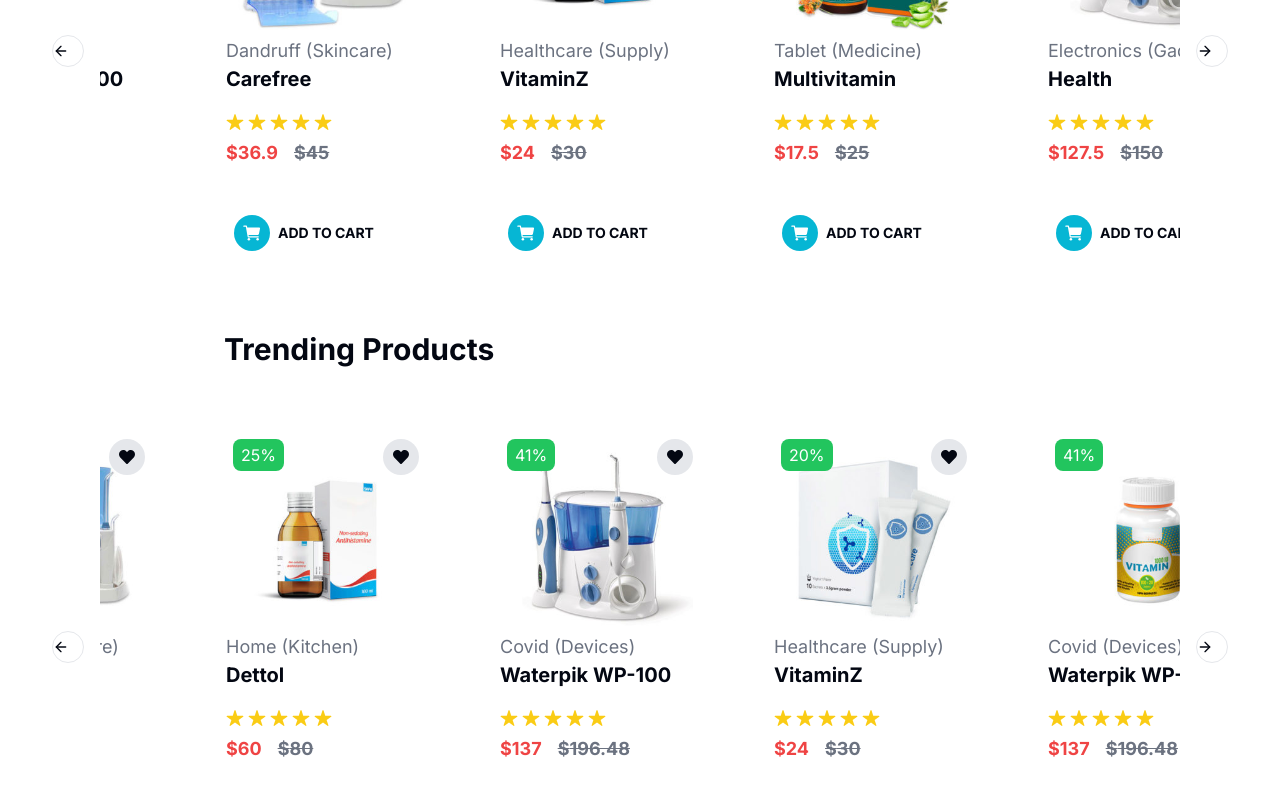
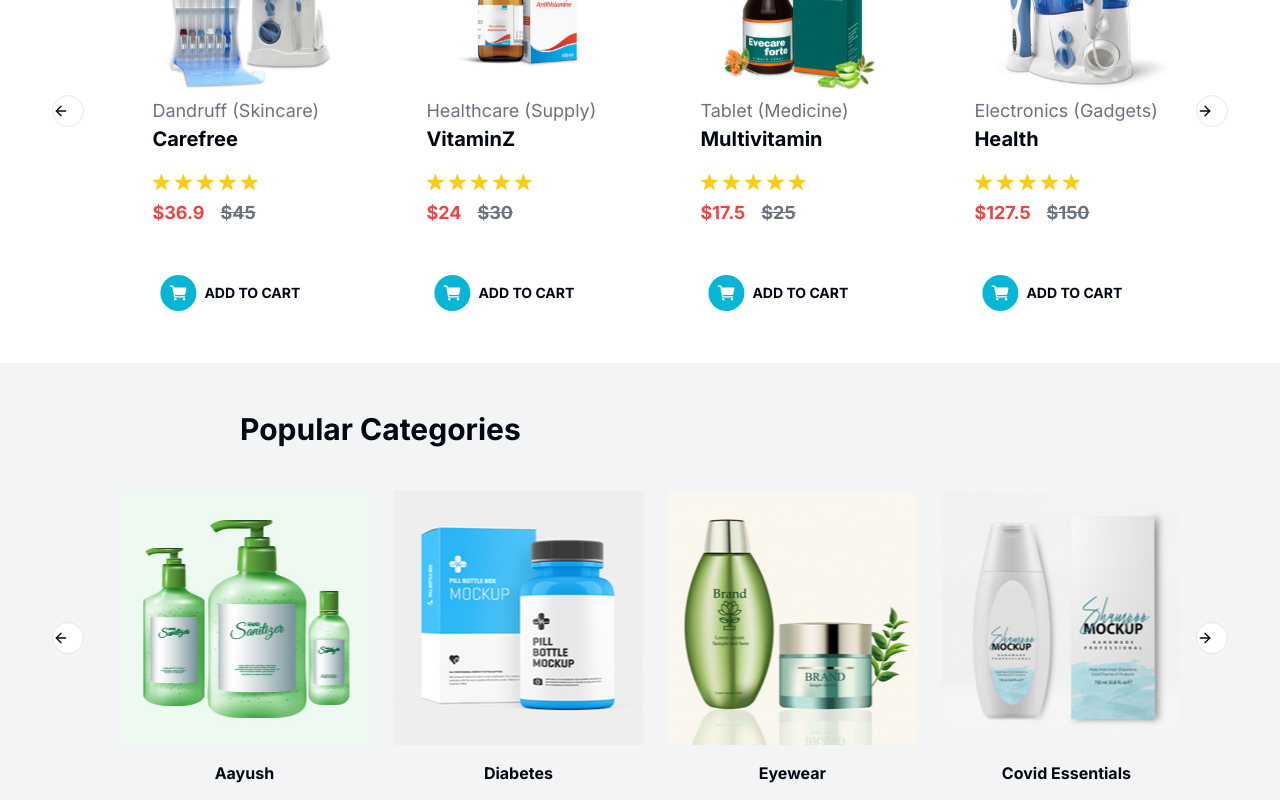
Before and after one commit to lakshya104/nextjs-pharmacy, a Next.js app: page / in a window 1280 px wide. Shown: the part 2940-3740 px from the top of the page. Built offline with nearby package versions, Linux system fonts and the light colour scheme.

Commit message:
Adde some components

```diff
--- /dev/null
+++ b/app/components/AddToCart.tsx
@@ -0,0 +1,14 @@
+import { IoCart } from "react-icons/io5";
+
+const AddToCart = () => {
+  return (
+    <div className="flex p-1 md:p-2 justify-start space-x-2 group items-center hover:bg-cyan-500 transition hover:text-white rounded-3xl mt-5 md:mt-10 w-[140px] md:w-[200px] cursor-pointer">
+      <div className="p-2 bg-cyan-500 rounded-full text-white">
+        <IoCart className="text-lg md:text-xl" />
+      </div>
+      <h4 className="font-bold text-xs md:text-sm">ADD TO CART</h4>
+    </div>
+  );
+};
+
+export default AddToCart;
--- a/app/components/FeaturedBrand.tsx
+++ b/app/components/FeaturedBrand.tsx
@@ -1,45 +1,16 @@
 "use client";
 import Image from "next/image";
 import React from "react";
-import image1 from "../assets/images/brand-1.jpg";
-import image2 from "../assets/images/icons/stomach.svg";
-import Autoplay from "embla-carousel-autoplay";
 import {
-  Carousel,
   CarouselContent,
   CarouselItem,
-  CarouselNext,
-  CarouselPrevious,
 } from "@/components/ui/carousel";
 import { FeaturedBrandProducts } from "../staticData";
+import SmallCarousel from "./SmallCarousel";
 
 const FeaturedBrand = () => {
   return (
-    <section className="bg-gray-100">
-      <div className="flex items-center justify-center flex-col space-y-4 p-5 w-[100%]">
-        <h2 className="text-2xl font-bold">Featured Brands</h2>
-        <ShadcnCarouselV2 />
-      </div>
-    </section>
-  );
-};
-
-export default FeaturedBrand;
-
-export function ShadcnCarouselV2() {
-  return (
-    <Carousel
-      opts={{
-        align: "start",
-        loop: true,
-      }}
-      plugins={[
-        Autoplay({
-          delay: 2000,
-        }),
-      ]}
-      className="w-[280px] md:w-[750px] lg:w-[1080px] m-auto"
-    >
+    <SmallCarousel title="Featured Brands">
        <CarouselContent>
             {FeaturedBrandProducts.map((item, index) => (
               <CarouselItem
@@ -69,8 +40,8 @@
               </CarouselItem>
             ))}
           </CarouselContent>
-      <CarouselPrevious className="lg:block hidden" />
-      <CarouselNext className="lg:block  hidden" />
-    </Carousel>
+    </SmallCarousel>
   );
-}
+};
+
+export default FeaturedBrand;
--- a/app/components/HealthProduct.tsx
+++ b/app/components/HealthProduct.tsx
@@ -4,7 +4,7 @@
 
 const HealthProduct = () => {
   return (
-    <ProductCarousel title='Health Product' timer={null} productArray={shuffledProducts} />
+    <ProductCarousel title='Health Products' timer={null} productArray={shuffledProducts} />
   )
 }
 
--- /dev/null
+++ b/app/components/PopularCategories.tsx
@@ -0,0 +1,40 @@
+import Image from "next/image";
+import React from "react";
+import SmallCarousel from "./SmallCarousel";
+import { popularCategoryData } from "../staticData";
+import { CarouselContent, CarouselItem } from "@/components/ui/carousel";
+
+const PopularCategories = () => {
+  return (
+    <SmallCarousel title="Popular Categories">
+      <CarouselContent>
+        {popularCategoryData.map((item, index) => (
+          <CarouselItem
+            key={index}
+            className="basis-[100%] md:basis-1/2 lg:basis-1/4"
+          >
+            <div className="flex items-center justify-center">
+              <div className="flex justify-center items-center flex-col space-y-4">
+                <div className="popular-categories__image">
+                  <Image
+                    height={100}
+                    width={250}
+                    src={item.image}
+                    alt="colgate"
+                  />
+                </div>
+                <p>
+                  <a className="font-bold" href="">
+                    {item.category}
+                  </a>
+                </p>
+              </div>
+            </div>
+          </CarouselItem>
+        ))}
+      </CarouselContent>
+    </SmallCarousel>
+  );
+};
+
+export default PopularCategories;
--- a/app/components/ProductCarousel.tsx
+++ b/app/components/ProductCarousel.tsx
@@ -1,16 +1,7 @@
-"use client";
+"use client"
 import React from "react";
-import Autoplay from "embla-carousel-autoplay";
-import {
-  Carousel,
-  CarouselContent,
-  CarouselItem,
-  CarouselNext,
-  CarouselPrevious,
-} from "@/components/ui/carousel";
-import SingleProductCard from "./SingleProductCard";
-import { products } from "../staticData";
 import type { Product } from "../staticData";
+import { ShadcnCarousel } from "./ShadcnCarousel";
 
 interface ProductCarouselProps {
   title: string;
@@ -42,50 +33,3 @@
 };
 
 export default ProductCarousel;
-
-interface ShadcnCarouselProps {
-  productsPrimary: Product[];
-}
-
-export const ShadcnCarousel: React.FC<ShadcnCarouselProps> = ({
-  productsPrimary,
-}) => {
-  return (
-    <Carousel
-      opts={{
-        align: "start",
-        loop: true,
-      }}
-      plugins={[
-        Autoplay({
-          delay: 2000,
-        }),
-      ]}
-      className="w-[280px] md:w-[750px] lg:w-[1080px] m-auto "
-    >
-      <CarouselContent>
-        {productsPrimary.map((item, index) => (
-          <CarouselItem
-            key={index}
-            className="basis-[100%] md:basis-1/2 lg:basis-1/4"
-          >
-            <div className="p-1">
-              <SingleProductCard
-                image={item.image}
-                imageAlt={item.imageAlt}
-                discount={item.discount}
-                category={item.category}
-                subCategory={item.subCategory}
-                productName={item.productName}
-                mrp={item.mrp}
-                actualPrice={item.actualPrice}
-              />
-            </div>
-          </CarouselItem>
-        ))}
-      </CarouselContent>
-      <CarouselPrevious className="lg:block hidden" />
-      <CarouselNext className="lg:block  hidden" />
-    </Carousel>
-  );
-};
--- /dev/null
+++ b/app/components/ShadcnCarousel.tsx
@@ -0,0 +1,82 @@
+import {
+  Carousel,
+  CarouselContent,
+  CarouselItem,
+  CarouselNext,
+  CarouselPrevious,
+} from "@/components/ui/carousel";
+import Autoplay from "embla-carousel-autoplay";
+import SingleProductCard from "./SingleProductCard";
+import { Product } from "../staticData";
+
+interface ShadcnCarouselProps {
+  productsPrimary: Product[];
+}
+
+export const ShadcnCarousel: React.FC<ShadcnCarouselProps> = ({
+  productsPrimary,
+}) => {
+  return (
+    <Carousel
+      opts={{
+        align: "start",
+        loop: true,
+      }}
+      plugins={[
+        Autoplay({
+          delay: 2000,
+        }),
+      ]}
+      className="w-[280px] md:w-[750px] lg:w-[1080px] m-auto "
+    >
+      <CarouselContent>
+        {productsPrimary.map((item, index) => (
+          <CarouselItem
+            key={index}
+            className="basis-[100%] md:basis-1/2 lg:basis-1/4"
+          >
+            <div className="p-1">
+              <SingleProductCard
+                image={item.image}
+                imageAlt={item.imageAlt}
+                discount={item.discount}
+                category={item.category}
+                subCategory={item.subCategory}
+                productName={item.productName}
+                mrp={item.mrp}
+                actualPrice={item.actualPrice}
+              />
+            </div>
+          </CarouselItem>
+        ))}
+      </CarouselContent>
+      <CarouselPrevious className="lg:block hidden" />
+      <CarouselNext className="lg:block  hidden" />
+    </Carousel>
+  );
+};
+
+interface ShadcnCarouselV2 {
+  children: React.ReactNode;
+}
+
+export const ShadcnCarouselV2: React.FC<ShadcnCarouselV2> = ({ children }) => {
+  return (
+    <Carousel
+      opts={{
+        align: "start",
+        loop: true,
+      }}
+      plugins={[
+        Autoplay({
+          delay: 2000,
+        }),
+      ]}
+      className="w-[280px] md:w-[750px] lg:w-[1080px] m-auto"
+    >
+      {children}
+      <CarouselPrevious className="lg:block hidden" />
+      <CarouselNext className="lg:block  hidden" />
+    </Carousel>
+  );
+};
--- a/app/components/SingleProductCard.tsx
+++ b/app/components/SingleProductCard.tsx
@@ -1,10 +1,10 @@
 import Image, { StaticImageData } from "next/image";
 import React from "react";
 import { IoStar } from "react-icons/io5";
-import { IoCart } from "react-icons/io5";
 import { FaHeart } from "react-icons/fa";
 import { FaArrowRight } from "react-icons/fa";
 import { FaEye } from "react-icons/fa";
+import AddToCart from "./AddToCart";
 
 interface SingleProductCardProps {
   image: StaticImageData;
@@ -67,12 +67,7 @@
               <span className="line-through text-gray-500 ml-4">${mrp}</span>
             </p>
           </div>
-          <div className="flex p-1 md:p-2 justify-start space-x-2 group items-center hover:bg-cyan-500 transition hover:text-white rounded-3xl mt-5 md:mt-10 w-[140px] md:w-[200px] cursor-pointer">
-            <div className="p-2 bg-cyan-500 rounded-full text-white">
-              <IoCart className="text-lg md:text-xl" />
-            </div>
-            <h4 className="font-bold text-xs md:text-sm">ADD TO CART</h4>
-          </div>
+         <AddToCart />
         </div>
       </div>
     </div>
--- /dev/null
+++ b/app/components/SmallCarousel.tsx
@@ -0,0 +1,25 @@
+"use client";
+import React from "react";
+import { ShadcnCarouselV2 } from "./ShadcnCarousel";
+
+interface SmallCarouselProps {
+  title: string;
+  children: React.ReactNode;
+}
+
+const SmallCarousel: React.FC<SmallCarouselProps> = ({ title, children}) => {
+  return (
+    <section className="bg-gray-100">
+      <div className="flex items-center justify-center flex-col space-y-4 p-5 w-[100%]">
+        <div className="flex p-7 justify-center md:pl-24 md:justify-start md:w-[80%] flex-col md:flex-row space-y-4 md:space-y-0 items-center space-x-2">
+          <h2 className="md:text-3xl text-2xl font-bold">{title}</h2>
+        </div>
+        <ShadcnCarouselV2>
+          {children}
+        </ShadcnCarouselV2>
+      </div>
+    </section>
+  );
+};
+
+export default SmallCarousel;
--- a/app/page.tsx
+++ b/app/page.tsx
@@ -2,6 +2,7 @@
 import  DailyDeals  from "./components/DailyDeals";
 import FeaturedBrand from "./components/FeaturedBrand";
 import HealthProduct from "./components/HealthProduct";
+import PopularCategories from "./components/PopularCategories";
 import ProductCards from "./components/ProductCards";
 import Services from "./components/Services";
 import TrendingProduct from "./components/TrendingProduct";
@@ -15,6 +16,7 @@
       <DailyDeals />
       <FeaturedBrand />
       <HealthProduct />
+      <PopularCategories />
       <TrendingProduct />
     </>
   );
--- a/app/staticData.ts
+++ b/app/staticData.ts
@@ -23,6 +23,14 @@
 import image34 from './assets/images/product-17-1-300x300.jpg';
 import image35 from './assets/images/product-16-300x300.jpg';
 import image36 from './assets/images/product-07-300x300.jpg';
+import image41 from './assets/images/categorios-1.jpg'
+import image42 from './assets/images/categorios-2.jpg'
+import image43 from './assets/images/categorios-3.jpg'
+import image44 from './assets/images/categorios-4.jpg'
+import image45 from './assets/images/categorios-5.jpg'
+import image46 from './assets/images/categorios-6.jpg'
+import image47 from './assets/images/categorios-7.jpg'
+
 
 
 export interface Product {
@@ -272,3 +280,39 @@
     actualPrice: 24.00,
   }
 ];
+
+export interface PopularCategoryDataArray {
+  image: StaticImageData;
+  category: string;
+}
+
+export const popularCategoryData: PopularCategoryDataArray[] = [
+  {
+    image:image41,
+    category: "Device"
+  },
+  {
+    image:image42,
+    category: "Eyewear"
+  },
+  {
+    image:image43,
+    category: "Otc Deals"
+  },
+  {
+    image:image44,
+    category: "Aayush"
+  },
+  {
+    image:image45,
+    category: "Diabetes"
+  },
+  {
+    image:image46,
+    category: "Eyewear"
+  },
+  {
+    image:image47,
+    category: "Covid Essentials"
+  }
+]
```
Lines whose indentation alone changed are shown as unchanged.
